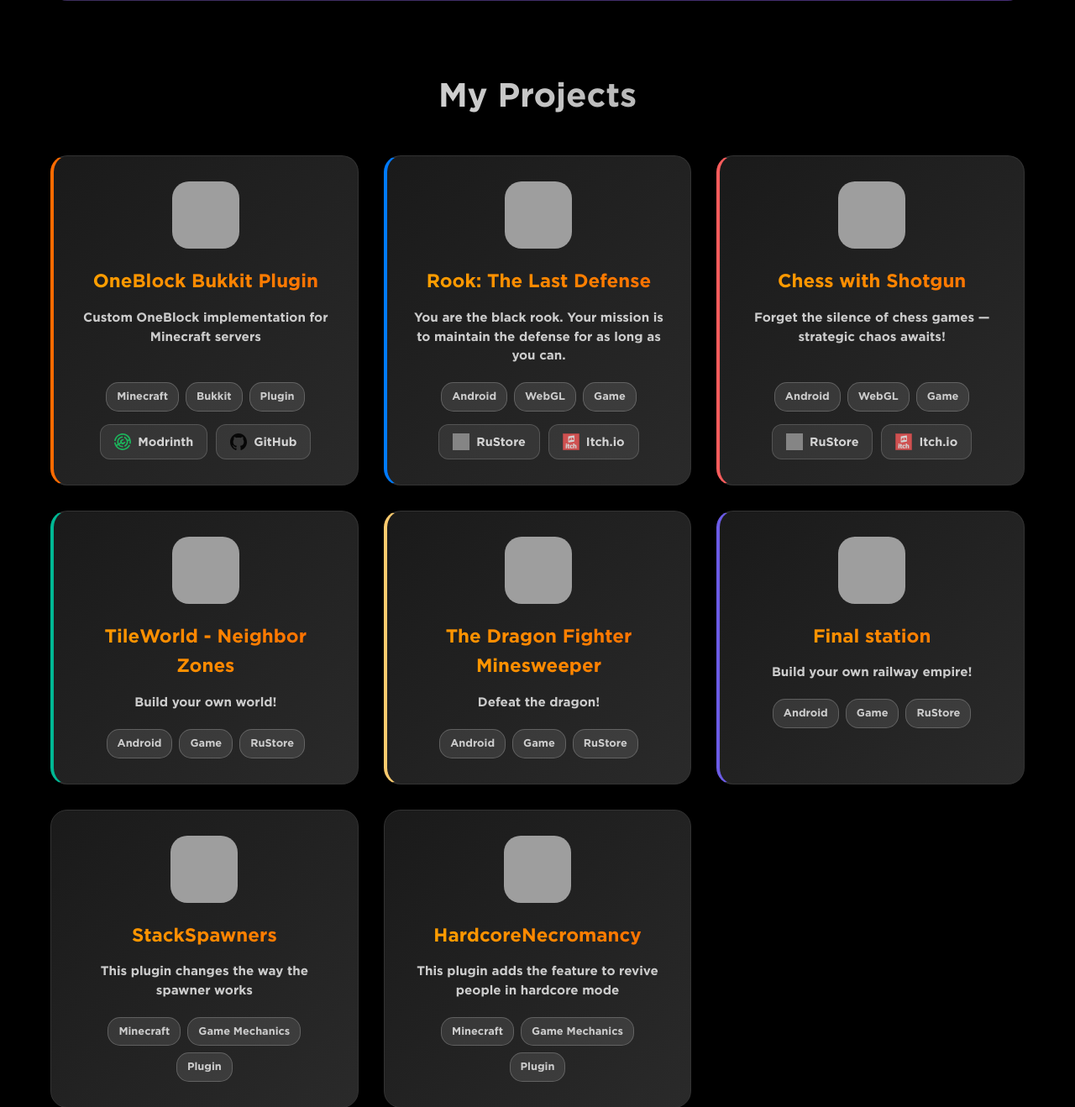
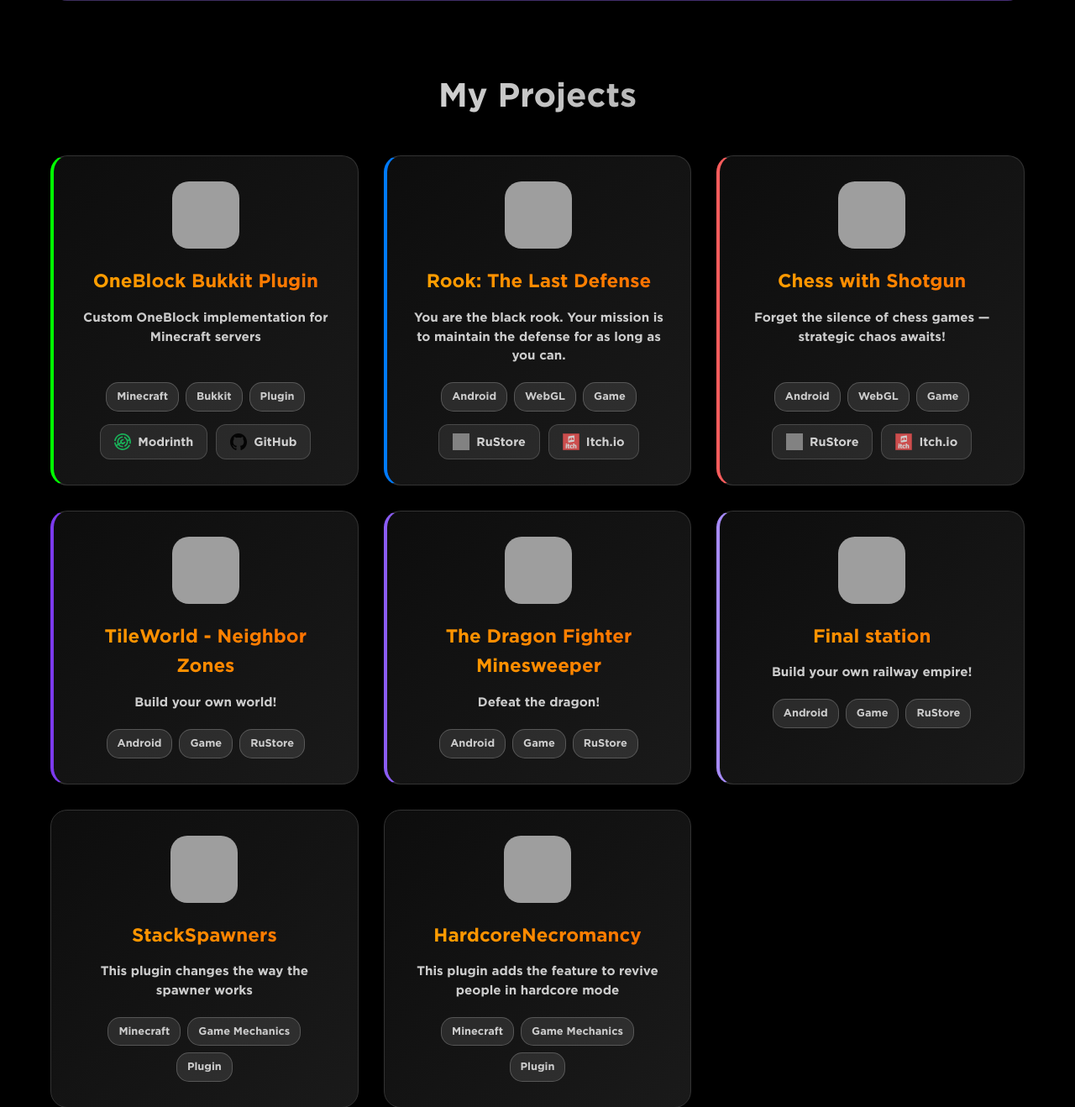
Before and after one commit to MrMarL/mrmarl.github.io, a PHP site: page / in a window 1280 px wide. Shown: the part 1555-2873 px from the top of the page at 84% size. Run offline with PHP 8.4, Linux system fonts and the light colour scheme; grey boxes are pictures that could not be loaded.

Commit message:
update style

```diff
--- a/index.html
+++ b/index.html
@@ -341,7 +341,7 @@
         const matrixChars = "01アイウエオカキクケコサシスセソタチツテトナニヌネノハヒフヘホマミムメモヤユヨラリルレロワヲンabcdefghijklmnopqrstuvwxyzABCDEFGHIJKLMNOPQRSTUVWXYZ0123456789";
         const chars = matrixChars.split('');
 
-        const fontSize = 24;
+        const fontSize = 32;
         let columns = 0;
         const drops = [];
 
@@ -363,11 +363,9 @@
         // Draw the matrix
         function drawMatrix() {
             // Полупрозрачный черный фон для эффекта шлейфа
-            ctx.fillStyle = 'rgba(0, 0, 0, 0.05)'; // Более прозрачный для более долгого шлейфа
+            ctx.fillStyle = 'rgba(0, 0, 0, 0.05)';
             ctx.fillRect(0, 0, canvas.width, canvas.height);
 
-            // Цвет символов - можно изменить на другой оттенок зеленого
-            ctx.fillStyle = '#00ff00'; // Яркий зеленый
             ctx.font = `bold ${fontSize}px monospace`;
 
             for (let i = 0; i < drops.length; i++) {
@@ -375,9 +373,22 @@
                 const x = i * fontSize;
                 const y = drops[i] * fontSize;
 
-                // Добавляем эффект разной яркости
-                const brightness = 0.5 + (Math.random() * 0.5); // От 0.5 до 1.0
-                ctx.fillStyle = `rgba(0, 255, 0, ${brightness})`;
+                // Яркие фиолетовые оттенки с неоновым эффектом
+                const red = 200 + Math.floor(Math.random() * 55);     // 200-255
+                const green = 50 + Math.floor(Math.random() * 100);   // 50-150
+                const blue = 240 + Math.floor(Math.random() * 15);    // 240-255
+                const alpha = 0.7 + (Math.random() * 0.3);            // Прозрачность 0.7-1.0
+
+                ctx.fillStyle = `rgba(${red}, ${green}, ${blue}, ${alpha})`;
+
+                // Добавляем свечение для ярких символов
+                if (Math.random() > 0.7) {
+                    ctx.shadowColor = `rgba(200, 50, 255, 0.8)`;
+                    ctx.shadowBlur = 10;
+                } else {
+                    ctx.shadowColor = 'transparent';
+                    ctx.shadowBlur = 0;
+                }
 
                 // Рисуем символ
                 ctx.fillText(text, x, y);
--- a/style.css
+++ b/style.css
@@ -280,7 +280,7 @@ body {
 }
 
 .project-card {
-    background: linear-gradient(135deg, #1a1a1a 0%, #2a2a2a 100%);
+    background: linear-gradient(135deg, #0d0d0d 0%, #1a1a1a 100%);
     padding: 30px;
     text-align: center;
     transition: all 0.3s ease;
@@ -352,30 +352,30 @@ body {
     color: #ffffff;
 }
 
-/* Specific project card colors */
 .projects-grid .project-card:nth-child(1) {
-    border-left: 4px solid #ff6b00;
+    border-left: 4px solid #00ff00; /* OneBlock - зеленый для разнообразия */
 }
 
 .projects-grid .project-card:nth-child(2) {
-    border-left: 4px solid #007bff;
+    border-left: 4px solid #007bff; /* Rook: The Last Defense - синий */
 }
 
 .projects-grid .project-card:nth-child(3) {
-    border-left: 4px solid #fa5c5c;
+    border-left: 4px solid #fa5c5c; /* Chess with Shotgun - красный */
 }
 
 .projects-grid .project-card:nth-child(4) {
-    border-left: 4px solid #00b894;
+    border-left: 4px solid #7c3aed; /* TileWorld - темно-фиолетовый */
 }
 
 .projects-grid .project-card:nth-child(5) {
-    border-left: 4px solid #fdcb6e;
+    border-left: 4px solid #8b5cf6; /* DragonMinesweeper - фиолетовый */
 }
 
 .projects-grid .project-card:nth-child(6) {
-    border-left: 4px solid #6c5ce7;
+    border-left: 4px solid #a78bfa; /* Final station - светло-фиолетовый */
 }
+
 
 /* Matrix Background */
 #matrix-bg {
```
